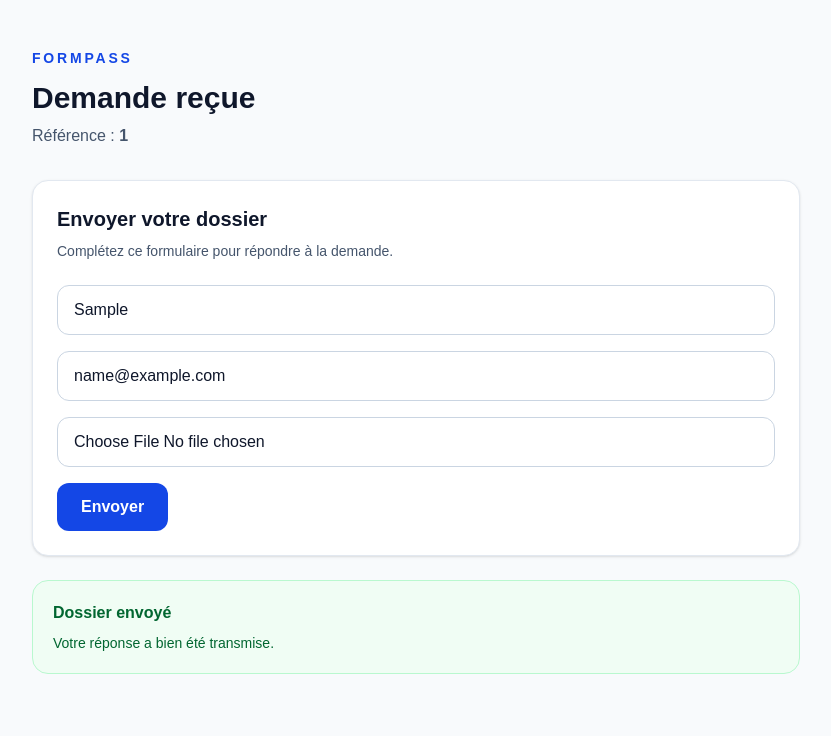
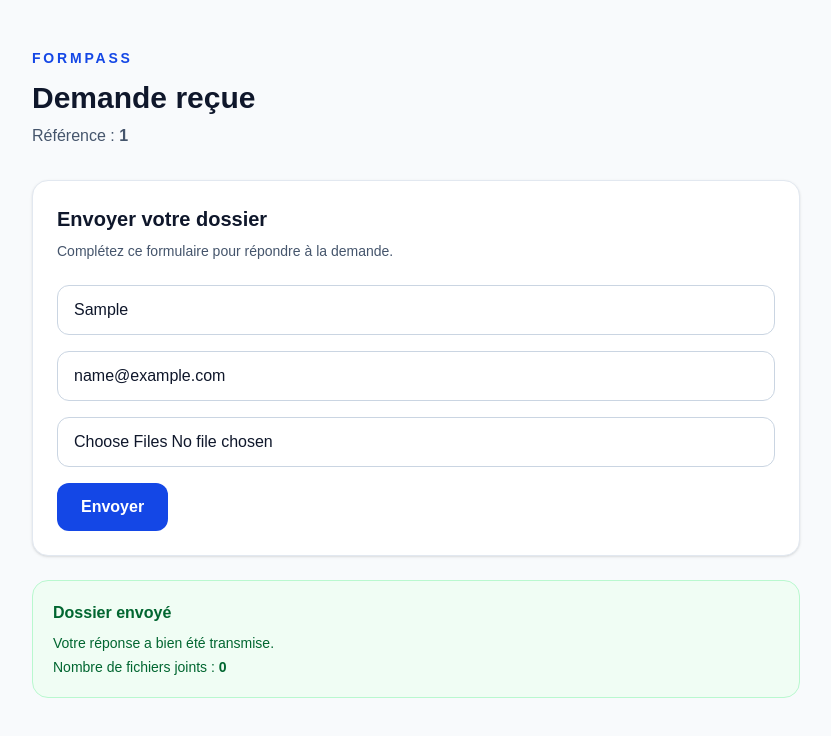
Before and after one commit to bachiratmani1313-spec/Formpass, a Next.js app: page /demande/1 in a window 1280 px wide. Both pictures are taken after typing "Sample", "name@example.com" into the empty fields and a click on the button "Envoyer". Shown: the top 736 px of the page, without its empty margins (224-1055 px from the left). Built offline with nearby package versions, Linux system fonts and the light colour scheme.

Commit message:
add multi file upload

```diff
--- a/app/demande/[id]/page.tsx
+++ b/app/demande/[id]/page.tsx
@@ -5,6 +5,8 @@ import { useParams } from "next/navigation";
 
 export default function DemandePage() {
   const [sent, setSent] = useState(false);
+  const [fileCount, setFileCount] = useState(0);
+
   const params = useParams();
   const id =
     typeof params.id === "string"
@@ -55,8 +57,19 @@ export default function DemandePage() {
 
             <input
               type="file"
+              multiple
+              onChange={(e) => {
+                const files = e.target.files;
+                setFileCount(files ? files.length : 0);
+              }}
               className="w-full rounded-xl border border-slate-300 px-4 py-3"
             />
+
+            {fileCount > 0 && (
+              <div className="rounded-xl border border-blue-200 bg-blue-50 p-3 text-sm text-blue-800">
+                {fileCount} fichier(s) sélectionné(s)
+              </div>
+            )}
 
             <button
               type="submit"
@@ -73,6 +86,10 @@ export default function DemandePage() {
             <p className="mt-2 text-sm">
               Votre réponse a bien été transmise.
             </p>
+            <p className="mt-1 text-sm">
+              Nombre de fichiers joints :{" "}
+              <span className="font-semibold">{fileCount}</span>
+            </p>
           </div>
         )}
       </div>
```
